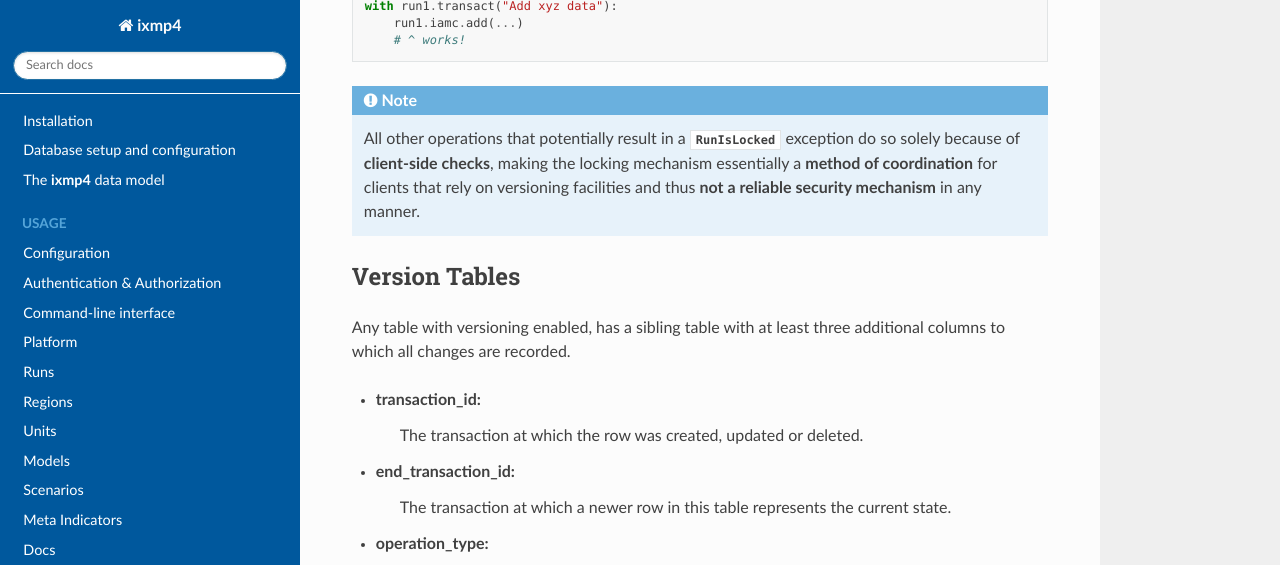
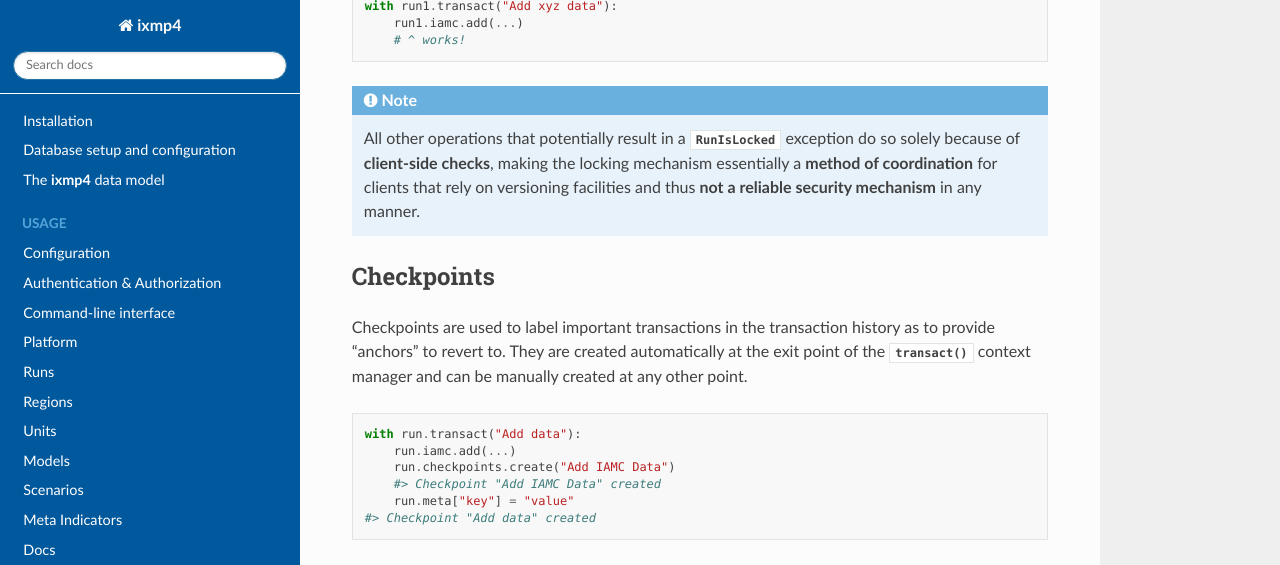
Before and after one commit to iiasa/ixmp4, a Sphinx documentation site: the page built from doc/source/usage/locks-and-versioning.rst, in a window 1280 px wide and 1400 px high, scrolled down 969 px. Shown: the top 565 px of the window. Built offline with Sphinx 7.4.7 and the Read the Docs theme 3.1.0, drawn with Linux system fonts in a browser that asks for light colours; some of the changed text lies outside the part shown.

Commit message:
move version table and trigger docs to dev section and add Checkpoint*View docs

```diff
--- a/doc/source/index.rst
+++ b/doc/source/index.rst
@@ -59,6 +59,7 @@
    development/architecture
    development/services
    development/transport
+   development/version-tables-and-triggers
 
    data/modules
    server/modules
--- a/doc/source/usage/locks-and-versioning.rst
+++ b/doc/source/usage/locks-and-versioning.rst
@@ -56,30 +56,6 @@
     a **method of coordination** for clients that rely on versioning facilities
     and thus **not a reliable security mechanism** in any manner.
 
-Version Tables
---------------
-
-Any table with versioning enabled, has a sibling table with at least three
-additional columns to which all changes are recorded.
-
-* **transaction_id**:
-    The transaction at which the row was created, updated or deleted.
-* **end_transaction_id**:
-    The transaction at which a newer row in this table represents the current state.
-* **operation_type**:
-    The :class:`~ixmp4.data.versions.model.Operation` that was performed to result in the row.
-
-.. autoclass:: ixmp4.data.versions.model.Operation
-    :members:
-    :undoc-members:
-
-The two tables are then "linked" via a set of database triggers that record the
-changes made by emitted statements.
-
-.. autoclass:: ixmp4.data.versions.PostgresVersionTriggers
-    :members:
-
-
 Checkpoints
 -----------
 
```
Also changed, not shown: other parts of doc/source/usage/locks-and-versioning.rst (+30 -0 lines), doc/source/development/version-tables-and-triggers.rst (added, +32 -0 lines).
